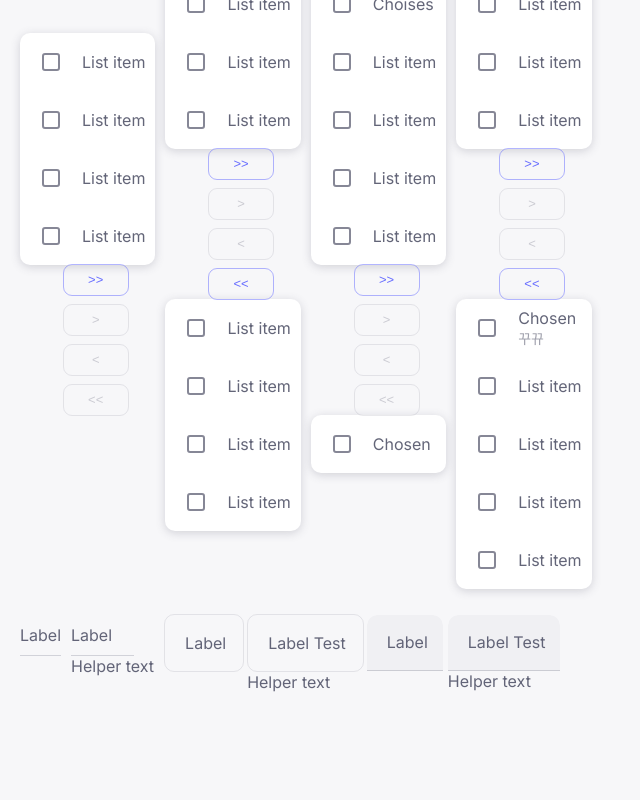
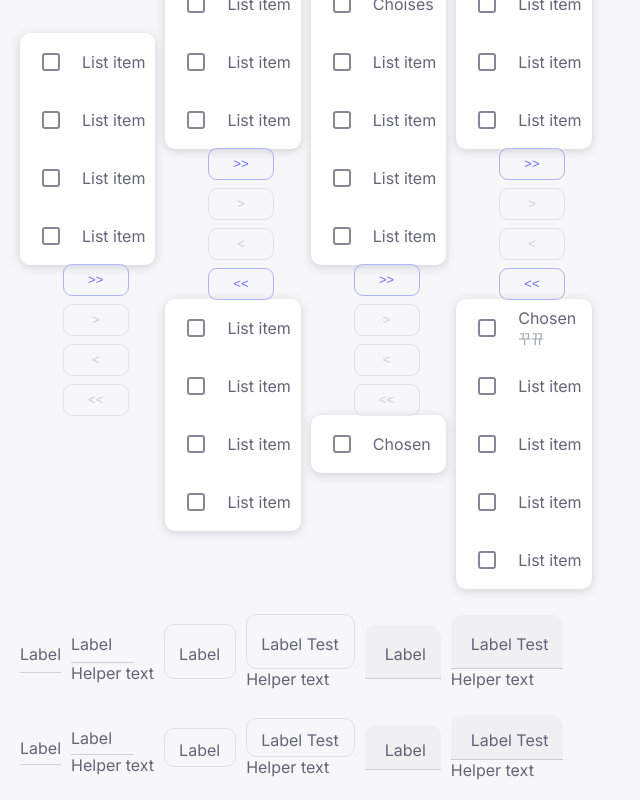
Before and after one commit to HaJaehyeong/template, a Next.js app: page / in a window 1280 px wide. Shown: the part 2279-3079 px from the top of the page, without its empty margins (0-640 px from the left). Before the commit the page ends 2991 px from the top, so only its background shows below. Built offline with nearby package versions, Linux system fonts and the light colour scheme.

Commit message:
[WIP] modify select component: add size styles and default size

```diff
--- a/src/app/page.tsx
+++ b/src/app/page.tsx
@@ -547,7 +547,7 @@ const Home: React.FC = () => {
           rightSubTitle="꾸뀨"
         />
       </div>
-      <div style={{ display: 'flex', flexDirection: 'row', gap: '10px' }}>
+      <div style={{ display: 'flex', flexDirection: 'row', alignItems: 'center', gap: '10px' }}>
         <UiSelect
           label="Label"
           onChange={(value) => {
@@ -616,6 +616,81 @@ const Home: React.FC = () => {
           <UiMenuItem value={3}>third menu item</UiMenuItem>
         </UiSelect>
       </div>
+      <div style={{ display: 'flex', flexDirection: 'row', alignItems: 'center', gap: '10px' }}>
+        <UiSelect
+          label="Label"
+          size="s"
+          onChange={(value) => {
+            console.log(value);
+          }}
+        >
+          <UiMenuItem value={'hello'}>first menu item</UiMenuItem>
+          <UiMenuItem value={'world'}>second menu item</UiMenuItem>
+          <UiMenuItem value={'!!!'}>third menu item</UiMenuItem>
+        </UiSelect>
+        <UiSelect
+          label="Label"
+          size="s"
+          helperText="Helper text"
+          onChange={(value) => {
+            console.log(value);
+          }}
+        >
+          <UiMenuItem value={1}>first menu item</UiMenuItem>
+          <UiMenuItem value={2}>second menu item</UiMenuItem>
+          <UiMenuItem value={3}>third menu item</UiMenuItem>
+        </UiSelect>
+        <UiSelect
+          variant="outline"
+          label="Label"
+          size="s"
+          onChange={(value) => {
+            console.log(value);
+          }}
+        >
+          <UiMenuItem value={1}>first menu item</UiMenuItem>
+          <UiMenuItem value={2}>second menu item</UiMenuItem>
+          <UiMenuItem value={3}>third menu item</UiMenuItem>
+        </UiSelect>
+        <UiSelect
+          variant="outline"
+          label="Label Test"
+          size="s"
+          helperText="Helper text"
+          onChange={(value) => {
+            console.log(value);
+          }}
+        >
+          <UiMenuItem value={1}>first menu item</UiMenuItem>
+          <UiMenuItem value={2}>second menu item</UiMenuItem>
+          <UiMenuItem value={3}>third menu item</UiMenuItem>
+        </UiSelect>
+        <UiSelect
+          variant="filed"
+          label="Label"
+          size="s"
+          onChange={(value) => {
+            console.log(value);
+          }}
+        >
+          <UiMenuItem value={1}>first menu item</UiMenuItem>
+          <UiMenuItem value={2}>second menu item</UiMenuItem>
+          <UiMenuItem value={3}>third menu item</UiMenuItem>
+        </UiSelect>
+        <UiSelect
+          variant="filed"
+          label="Label Test"
+          size="s"
+          helperText="Helper text"
+          onChange={(value) => {
+            console.log(value);
+          }}
+        >
+          <UiMenuItem value={1}>first menu item</UiMenuItem>
+          <UiMenuItem value={2}>second menu item</UiMenuItem>
+          <UiMenuItem value={3}>third menu item</UiMenuItem>
+        </UiSelect>
+      </div>
     </div>
   );
 };
--- a/src/ui/menu/menu.module.scss
+++ b/src/ui/menu/menu.module.scss
@@ -15,6 +15,7 @@
   margin: 3px 0;
   padding: 8px 0;
   width: fit-content;
+  height: fit-content;
 
   z-index: 100;
 
--- a/src/ui/select/select.module.scss
+++ b/src/ui/select/select.module.scss
@@ -1,7 +1,6 @@
 .select-container {
   position: relative;
   width: 220px;
-  height: 100%;
 }
 
 .select {
@@ -11,9 +10,9 @@
 
   inset: -5px 0px 0px;
   margin: 0px;
-  padding: 0 0 6px 0;
+  padding: 0;
   width: calc(100% - 20px);
-  height: 40px;
+  height: 47px;
 
   background-color: transparent;
   border: 0;
@@ -23,6 +22,11 @@
   color: var(--text-primary);
 
   cursor: pointer;
+
+  &.s {
+    padding: 0 0 4px 0;
+    height: 35px;
+  }
 
   > legend {
     display: block;
@@ -36,23 +40,31 @@
   }
 
   &.outline {
-    padding: 0px 10px 6px;
-    width: calc(100% - 15px);
-    height: 55px;
+    padding: 0 15px 0 10px;
+    width: calc(100% - 27px);
+    height: 58px;
 
     border: solid 1px var(--other-divider);
     border-radius: 10px;
+
+    &.s {
+      height: 42px;
+    }
   }
 
   &.filed {
-    padding: 0px 10px 6px;
-    width: calc(100% - 15px);
-    height: 55px;
+    padding: 0 15px 0 10px;
+    width: calc(100% - 25px);
+    height: 59px;
 
     background-color: var(--other-input-background);
     border-bottom: solid 1px var(--other-ouline-border);
     border-top-left-radius: 10px;
     border-top-right-radius: 10px;
+
+    &.s {
+      height: 50px;
+    }
   }
 
   &:hover {
@@ -68,7 +80,7 @@
   padding: 0;
 
   &.outline {
-    padding: 0 5px;
+    padding: 0 0 2px 4px;
   }
 
   &.filed {
@@ -82,7 +94,7 @@
 
 .select-label {
   position: absolute;
-  top: 26px;
+  top: 30px;
   left: 0;
 
   background-color: transparent;
@@ -93,6 +105,9 @@
   transition: all 0.2s ease;
   pointer-events: none;
 
+  &.s {
+    top: 26px;
+  }
   &.selected {
     top: 5px;
     left: 0;
@@ -100,8 +115,12 @@
   }
 
   &.outline {
-    top: 35px;
+    top: 33px;
     left: 15px;
+
+    &.s {
+      top: 25px;
+    }
 
     &.selected {
       top: 5px;
@@ -110,8 +129,12 @@
   }
 
   &.filed {
-    top: 35px;
+    top: 33px;
     left: 15px;
+
+    &.s {
+      top: 29px;
+    }
 
     &.selected {
       top: 20px;
@@ -122,23 +145,39 @@
 
 .arrow {
   position: absolute;
-  top: 14px;
+  top: 18px;
   right: 20px;
 
   color: var(--action-active);
 
+  &.s {
+    top: 14px;
+  }
+
   &.outline {
-    top: 25px;
-    right: 0px;
+    top: 24px;
+    right: 10px;
+
+    &.s {
+      top: 16px;
+    }
   }
 
   &.filed {
     top: 25px;
-    right: 0px;
+    right: 10px;
     transition: all 0.2s ease;
+
+    &.s {
+      top: 20px;
+    }
 
     &.selected {
       top: 30px;
+
+      &.s {
+        top: 28px;
+      }
     }
   }
 }
@@ -146,6 +185,11 @@
 .helper-text {
   margin-top: 5px;
   color: var(--action-active);
+  font-size: 12px;
+
+  &.s {
+    margin-top: 3px;
+  }
 
   &.outline,
   &.filed {
--- a/src/ui/select/select.tsx
+++ b/src/ui/select/select.tsx
@@ -10,6 +10,7 @@ type Item = { label: string; value: string | number };
 type UiSelectProps = {
   label: string;
   variant?: 'standard' | 'outline' | 'filed';
+  size?: 's' | 'm';
   children?: React.ReactNode;
   helperText?: string;
   onChange?: (value: string | number) => void;
@@ -21,7 +22,14 @@ type UiSelectProps = {
  * 1. label(children), value를 items state에 저장
  * 2. onClick event를 생성
  */
-const UiSelect: React.FC<UiSelectProps> = ({ label, variant = 'standard', children, helperText, onChange }) => {
+const UiSelect: React.FC<UiSelectProps> = ({
+  label,
+  variant = 'standard',
+  size = 'm',
+  children,
+  helperText,
+  onChange,
+}) => {
   const [item, setItem] = useState<Item>();
   const [isMenuOpen, setIsMenuOpen] = useState(false);
 
@@ -45,18 +53,26 @@ const UiSelect: React.FC<UiSelectProps> = ({ label, variant = 'standard', childr
 
   return (
     <div className={styles.selectContainer}>
-      <fieldset className={`${styles.select} ${styles[variant]}`} onClick={() => setIsMenuOpen(!isMenuOpen)}>
+      <fieldset
+        className={`${styles.select} ${styles[variant]} ${styles[size]}`}
+        onClick={() => setIsMenuOpen(!isMenuOpen)}
+      >
         <legend style={{ maxWidth: item ? '100%' : '0', padding: item ? '' : '0' }}>{label}</legend>
         <div className={`${styles.item} ${styles[variant]} ${item ? styles.selected : ''}`}>
           {item ? item.label : ''}
         </div>
-        <label className={`${styles.selectLabel} ${styles[variant]} ${item ? styles.selected : ''}`}>{label}</label>
-        <RiArrowDownSFill size={20} className={`${styles.arrow} ${styles[variant]} ${item ? styles.selected : ''}`} />
+        <label className={`${styles.selectLabel} ${styles[variant]} ${styles[size]} ${item ? styles.selected : ''}`}>
+          {label}
+        </label>
+        <RiArrowDownSFill
+          size={20}
+          className={`${styles.arrow} ${styles[variant]} ${styles[size]} ${item ? styles.selected : ''}`}
+        />
       </fieldset>
       <UiMenu isOpen={isMenuOpen} onClose={() => setIsMenuOpen(!isMenuOpen)}>
         {resettingPropsChildrens}
       </UiMenu>
-      {helperText && <div className={`${styles.helperText} ${styles[variant]}`}>{helperText}</div>}
+      {helperText && <div className={`${styles.helperText} ${styles[variant]} ${styles[size]}`}>{helperText}</div>}
     </div>
   );
 };
```
